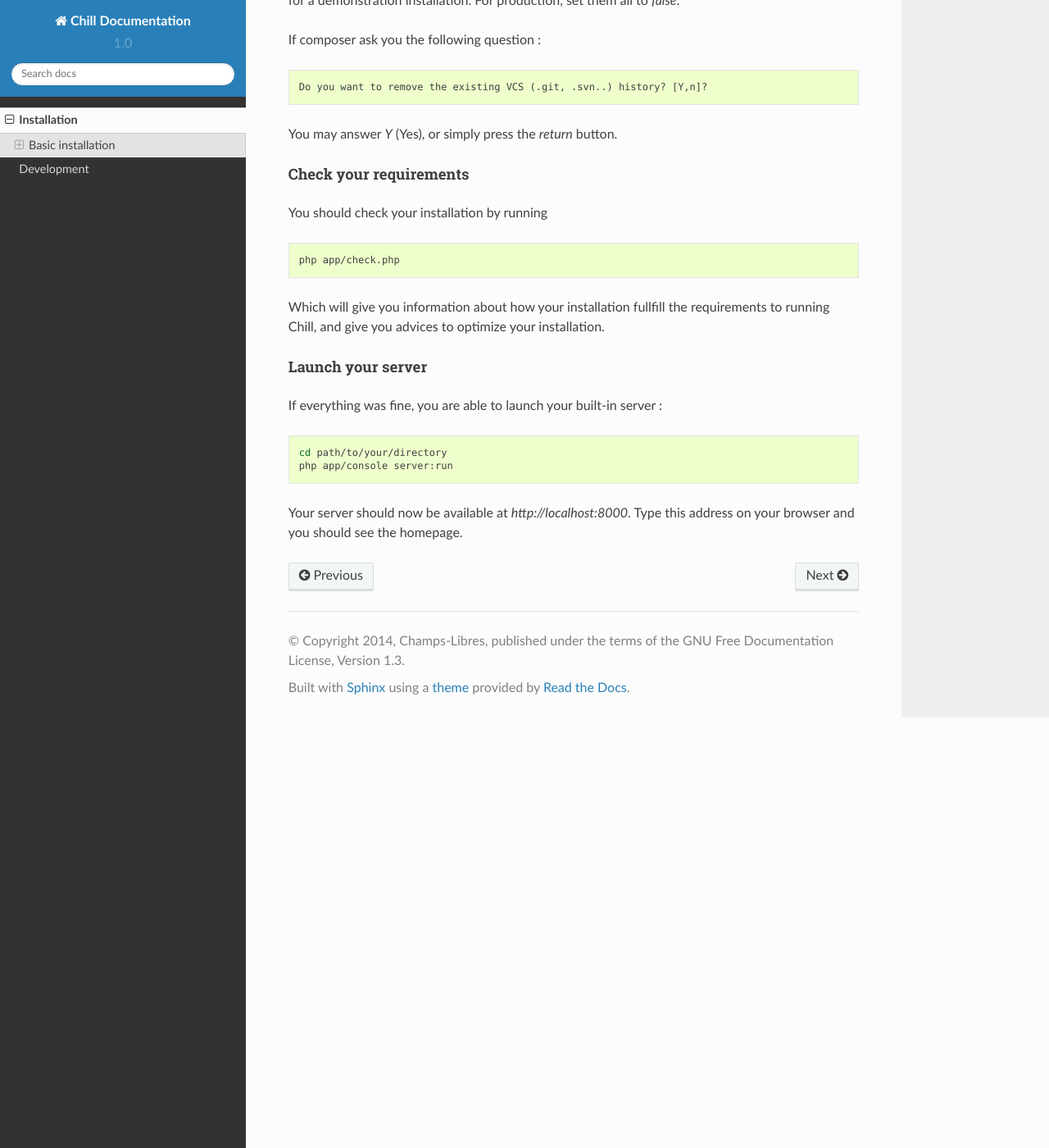
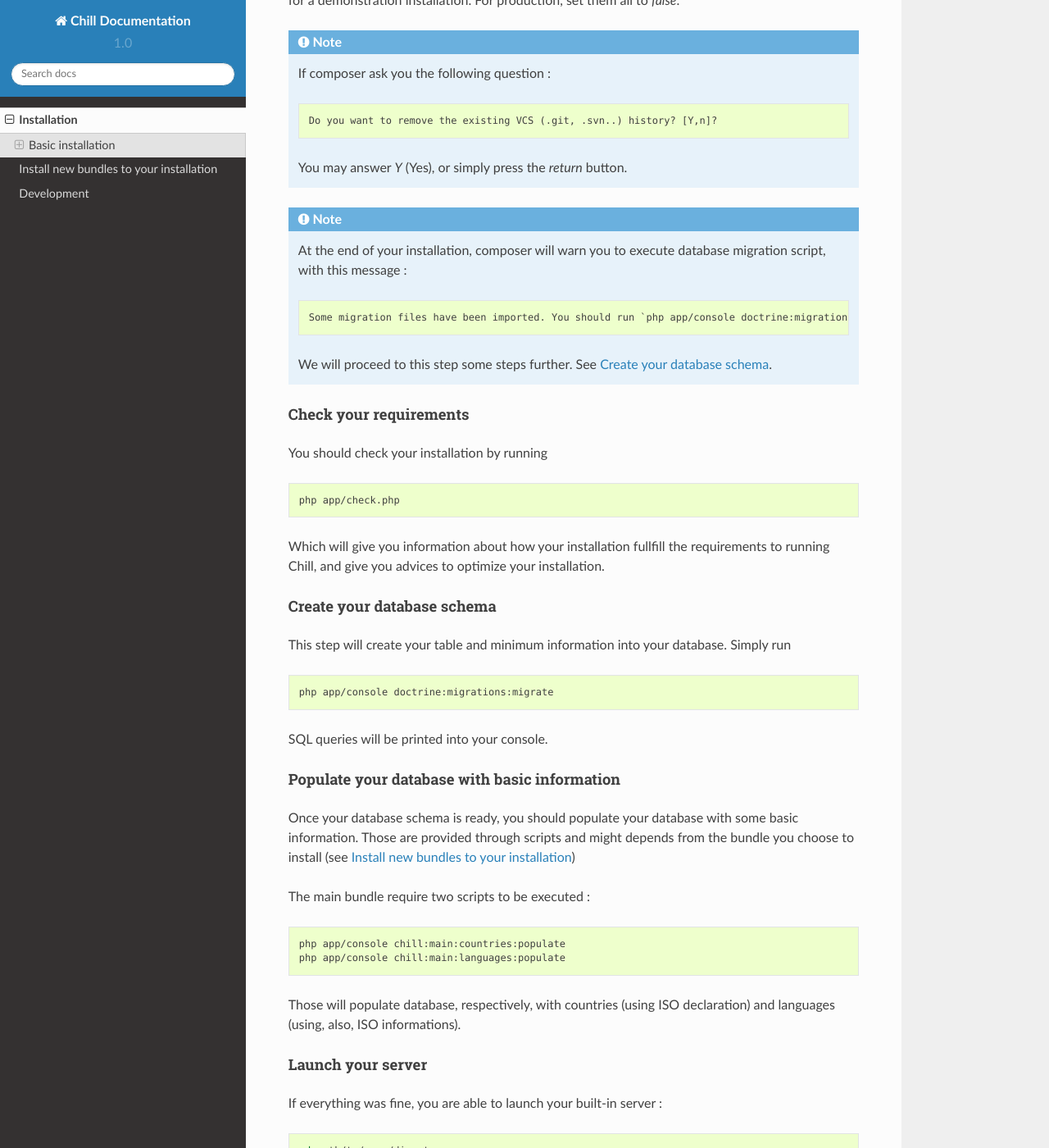
Before and after one commit to Chill-project/Documentation, a Sphinx documentation site: the page built from source/installation/installation.rst, in a window 1280 px wide and 1400 px high, scrolled down 2533 px. Shown: the whole window at 82% size. Built offline with Sphinx 7.4.7 and the Read the Docs theme 2.0.0, drawn with Linux system fonts in a browser that asks for light colours.

Commit message:
add reference on how to create the database after installation

```diff
--- a/source/index.rst
+++ b/source/index.rst
@@ -24,6 +24,7 @@ Contents of this documentation:
    :maxdepth: 2
 
    installation/installation.rst
+   installation/install_new_bundles.rst
    development/index.rst
 
 
--- a/source/installation/installation.rst
+++ b/source/installation/installation.rst
@@ -107,11 +107,21 @@ Composer will download `the standard architecture`_ and ask you a few question a
 
 You may accept the default parameters of `debug_toolbar`, `debug_redirects` and `use_assetic_controller` for a demonstration installation. For production, set them all to `false`.
 
-If composer ask you the following question : ::
+.. note::
 
-  Do you want to remove the existing VCS (.git, .svn..) history? [Y,n]?
+   If composer ask you the following question : ::
 
-You may answer `Y` (Yes), or simply press the `return` button.
+     Do you want to remove the existing VCS (.git, .svn..) history? [Y,n]?
+
+   You may answer `Y` (Yes), or simply press the `return` button.
+
+.. note::
+
+   At the end of your installation, composer will warn you to execute database migration script, with this message : ::
+
+     Some migration files have been imported. You should run `php app/console doctrine:migrations:status` and/or `php app/console doctrine:migrations:migrate` to apply them to your DB.
+
+   We will proceed to this step some steps further. See :ref:`create-database-schema`.
 
 Check your requirements
 ^^^^^^^^^^^^^^^^^^^^^^^
@@ -124,6 +134,34 @@ You should check your installation by running
 
 Which will give you information about how your installation fullfill the requirements to running Chill, and give you advices to optimize your installation.
 
+
+.. _create-database-schema:
+
+Create your database schema
+^^^^^^^^^^^^^^^^^^^^^^^^^^^
+
+This step will create your table and minimum information into your database. Simply run
+
+.. code-block:: bash
+
+   php app/console doctrine:migrations:migrate
+
+SQL queries will be printed into your console.
+
+
+Populate your database with basic information
+^^^^^^^^^^^^^^^^^^^^^^^^^^^^^^^^^^^^^^^^^^^^^
+
+Once your database schema is ready, you should populate your database with some basic information. Those are provided through scripts and might depends from the bundle you choose to install (see :ref:`install-new-bundles`)
+
+The main bundle require two scripts to be executed :
+
+.. code-block:: bash
+
+   php app/console chill:main:countries:populate
+   php app/console chill:main:languages:populate
+
+Those will populate database, respectively, with countries (using ISO declaration) and languages (using, also, ISO informations).
 
 Launch your server
 ^^^^^^^^^^^^^^^^^^
```
Also changed, not shown: source/installation/install_new_bundles.rst (added, +16 -0 lines).
